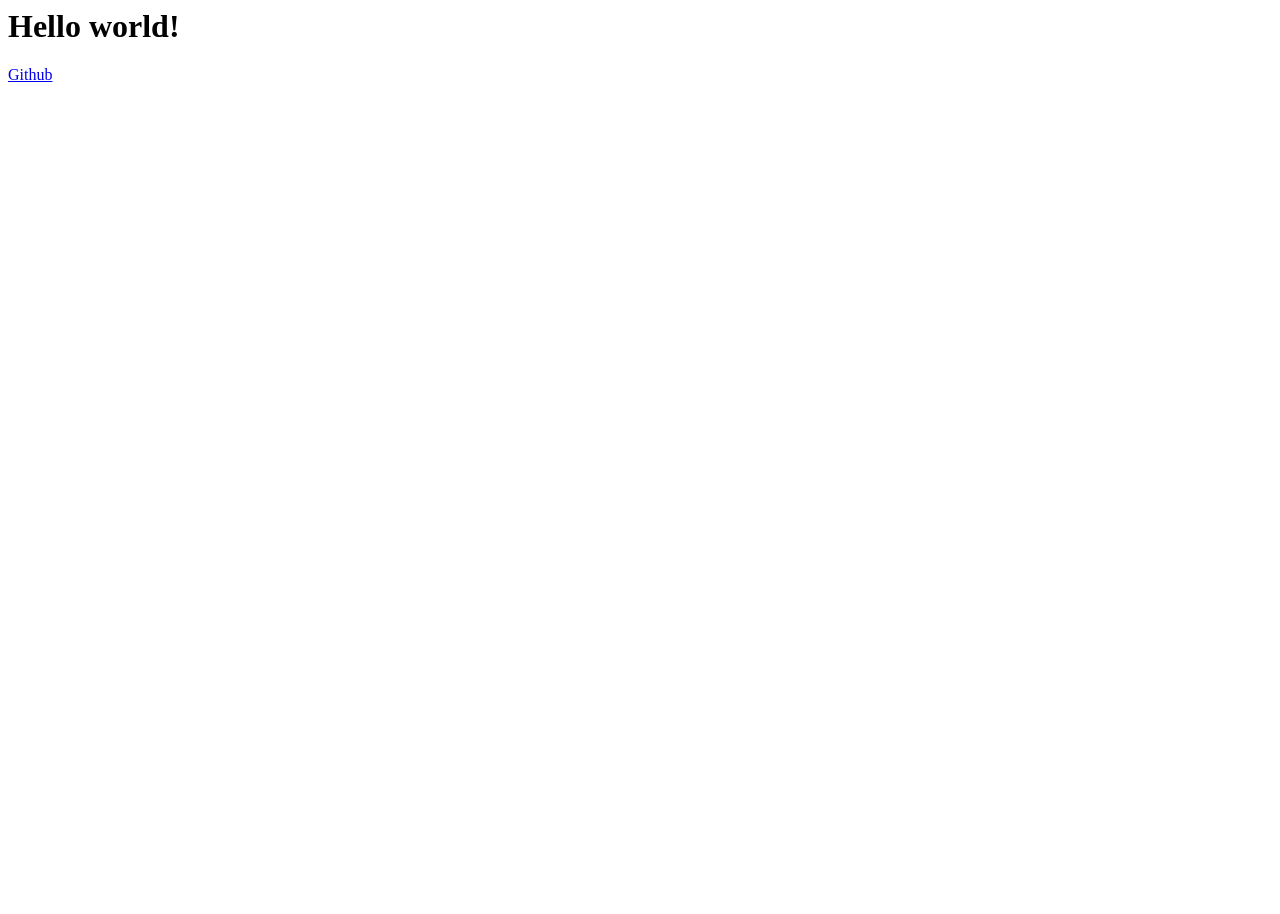
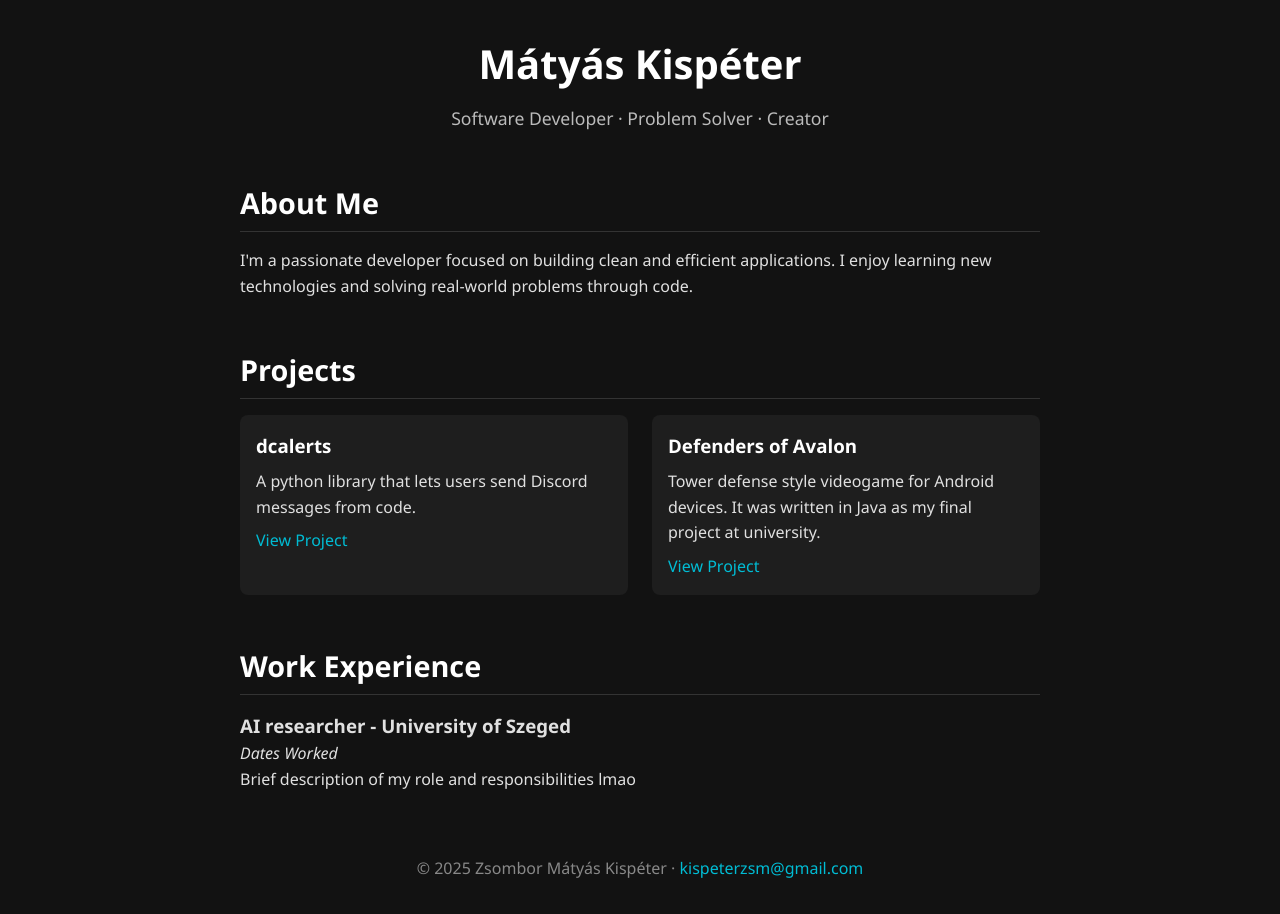
Before and after one commit to kispeterzsm/website, a plain HTML site: page index.html in a window 1280 px wide. Before the commit the page ends 800 px from the top, so only its background shows below. Drawn offline with Linux system fonts and the light colour scheme.

Commit message:
start of website

```diff
--- a/index.html
+++ b/index.html
@@ -1,3 +1,54 @@
-<h1>Hello world!</h1>
+<!DOCTYPE html>
+<html lang="en">
+<head>
+  <meta charset="UTF-8" />
+  <meta name="viewport" content="width=device-width, initial-scale=1.0" />
+  <title>kispeterzsm</title>
+  <link rel="stylesheet" href="style.css" />
+</head>
+<body>
+  <header>
+    <h1>Mátyás Kispéter</h1>
+    <p class="tagline">Software Developer · Problem Solver · Creator</p>
+  </header>
 
-<a href="https://github.com/kispeterzsm">Github</a>
+  <main>
+    <section id="about">
+      <h2>About Me</h2>
+      <p>
+        I'm a passionate developer focused on building clean and efficient applications.
+        I enjoy learning new technologies and solving real-world problems through code.
+      </p>
+    </section>
+
+    <section id="projects">
+      <h2>Projects</h2>
+      <div class="card-container">
+        <div class="card">
+          <h3>dcalerts</h3>
+          <p>A python library that lets users send Discord messages from code.</p>
+          <a href="https://pypi.org/project/dcalerts/">View Project</a>
+        </div>
+        <div class="card">
+          <h3>Defenders of Avalon</h3>
+          <p>Tower defense style videogame for Android devices. It was written in Java as my final project at university.</p>
+          <a href="https://github.com/kispeterzsm/defenders_of_avalon">View Project</a>
+        </div>
+      </div>
+    </section>
+
+    <section id="experience">
+      <h2>Work Experience</h2>
+      <div class="job">
+        <h3>AI researcher - University of Szeged</h3>
+        <p><em>Dates Worked</em></p>
+        <p>Brief description of my role and responsibilities lmao</p>
+      </div>
+    </section>
+  </main>
+
+  <footer>
+    <p>&copy; 2025 Zsombor Mátyás Kispéter · <a href="mailto:kispeterzsm@gmail.com">kispeterzsm@gmail.com</a></p>
+  </footer>
+</body>
+</html>
--- /dev/null
+++ b/style.css
@@ -0,0 +1,99 @@
+/* Base Reset */
+* {
+    margin: 0;
+    padding: 0;
+    box-sizing: border-box;
+  }
+
+  html {
+    scroll-behavior: smooth;
+  }
+
+  body {
+    font-family: 'Segoe UI', Tahoma, Geneva, Verdana, sans-serif;
+    background-color: #121212;
+    color: #e0e0e0;
+    line-height: 1.6;
+    padding: 2rem;
+  }
+
+  header {
+    text-align: center;
+    margin-bottom: 3rem;
+  }
+
+  header h1 {
+    font-size: 2.5rem;
+    margin-bottom: 0.5rem;
+    color: #ffffff;
+  }
+
+  .tagline {
+    font-size: 1.1rem;
+    color: #bbbbbb;
+  }
+
+  main {
+    max-width: 800px;
+    margin: 0 auto;
+  }
+
+  section {
+    margin-bottom: 3rem;
+  }
+
+  h2 {
+    font-size: 1.8rem;
+    margin-bottom: 1rem;
+    color: #ffffff;
+    border-bottom: 1px solid #333;
+    padding-bottom: 0.3rem;
+  }
+
+  .card-container {
+    display: grid;
+    grid-template-columns: 1fr 1fr;
+    gap: 1.5rem;
+  }
+
+  .card {
+    background-color: #1e1e1e;
+    padding: 1rem;
+    border-radius: 8px;
+    transition: transform 0.2s ease;
+  }
+
+  .card:hover {
+    transform: translateY(-5px);
+  }
+
+  .card h3 {
+    margin-bottom: 0.5rem;
+    color: #ffffff;
+  }
+
+  .card a {
+    display: inline-block;
+    margin-top: 0.5rem;
+    color: #00bcd4;
+    text-decoration: none;
+  }
+
+  .card a:hover {
+    text-decoration: underline;
+  }
+
+  .job {
+    margin-bottom: 2rem;
+  }
+
+  footer {
+    text-align: center;
+    margin-top: 4rem;
+    color: #888;
+  }
+
+  footer a {
+    color: #00bcd4;
+    text-decoration: none;
+  }
```
